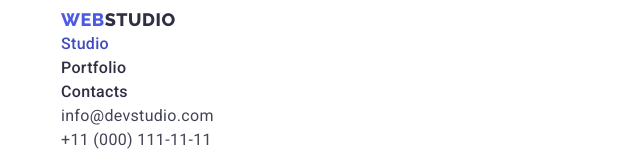
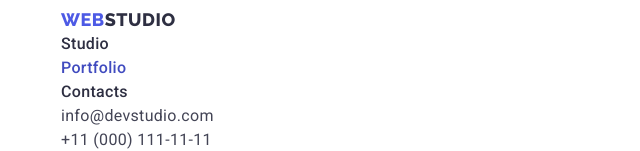
Before and after one commit to havryliaksv/goit-markup-hw-03, a plain HTML site: page portfolio.html in a window 1280 px wide. Shown: the top 151 px of the page, without its empty margins (0-640 px from the left). Drawn offline with Linux system fonts and the light colour scheme.

Commit message:
fix current page

```diff
--- a/portfolio.html
+++ b/portfolio.html
@@ -27,12 +27,10 @@
           </a>
           <ul class="header-list list">
             <li class="header-item">
-              <a class="header-link link current" href="./index.html">
-                Studio
-              </a>
+              <a class="header-link link" href="./index.html"> Studio </a>
             </li>
             <li class="header-item">
-              <a class="header-link link" href="./portfolio.html">
+              <a class="header-link link current" href="./portfolio.html">
                 Portfolio
               </a>
             </li>
```
